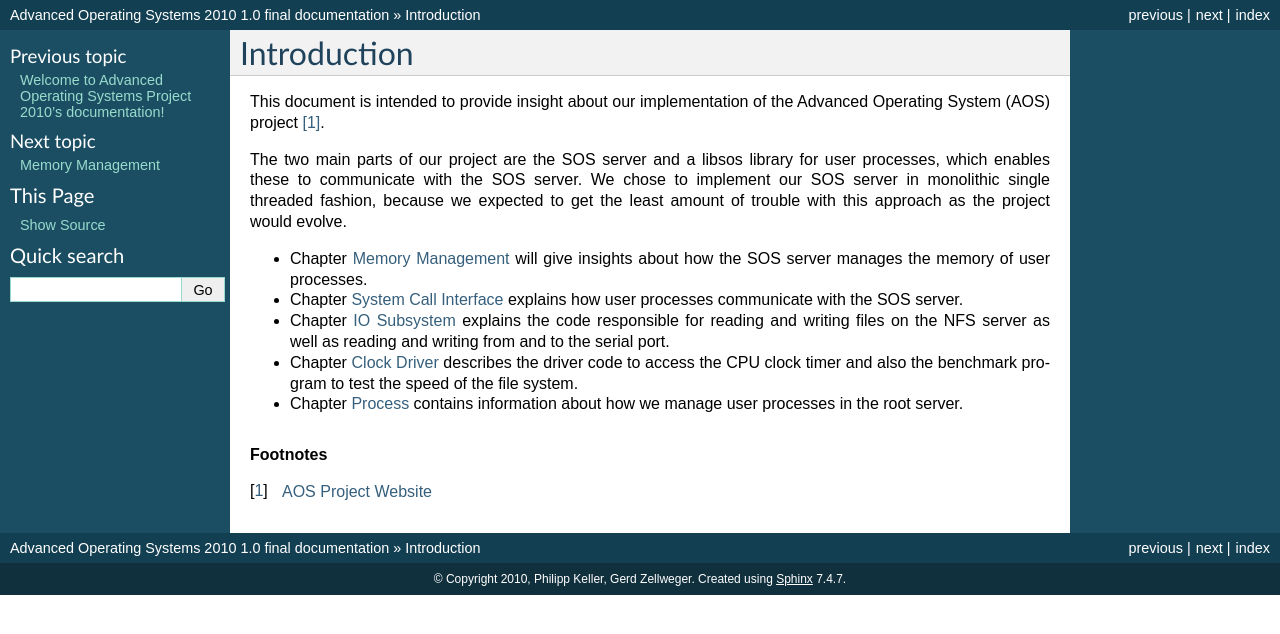
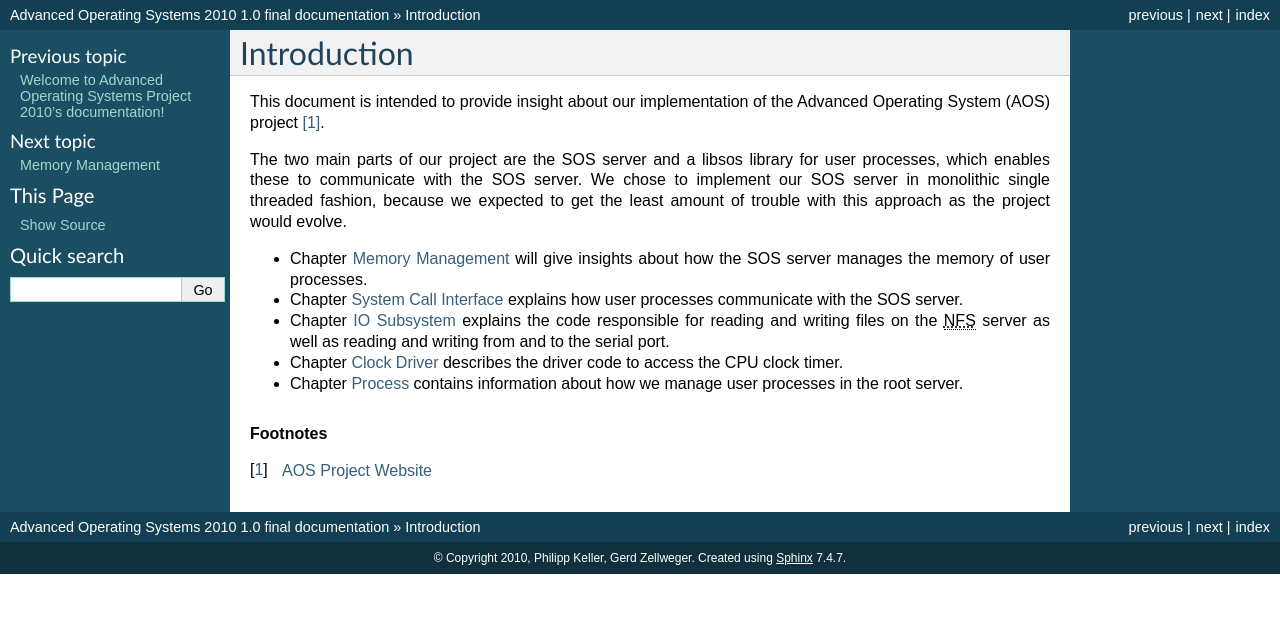
Before and after one commit to gz/aos10, a Sphinx documentation site: the page built from doc/documentation/source/intro.txt, in a window 1280 px wide. Shown: the top 634 px of the page. Built offline with Sphinx 7.4.7, drawn with Linux system fonts in a browser that asks for light colours; formulas are drawn with MathJax 3.

Commit message:
documentation: variables and filenames formatting, abbreviations
git-svn-id: https://svn.vis.ethz.ch/svn/aos10@244 77cbfc24-9232-4b91-9b01-57cbc351378c

```diff
--- a/doc/documentation/source/intro.txt
+++ b/doc/documentation/source/intro.txt
@@ -17,11 +17,10 @@
   processes communicate with the SOS server.
 
 * Chapter :ref:`io-subsystem` explains the code responsible for
-  reading and writing files on the NFS server as well as reading and writing
+  reading and writing files on the :abbr:`NFS (Network File System)` server as well as reading and writing
   from and to the serial port.
 
-* Chapter :ref:`clock-driver` describes the driver code to access the CPU clock timer
-  and also the benchmark program to test the speed of the file system.
+* Chapter :ref:`clock-driver` describes the driver code to access the CPU clock timer.
 
 * Chapter :ref:`process` contains information about how we manage
   user processes in the root server.
--- a/doc/documentation/source/process.txt
+++ b/doc/documentation/source/process.txt
@@ -17,7 +17,7 @@
 Process Creation
 ----------------
 For process creation we tried to "cheat" a little bit to make it a lot simpler: In a normal system the SOS server would probably be responsible for loading
-the file from the NFS file system, parse the elf binary and map the contents to the correct pages. However because in L4 the unit of protection is the address space - and you can control what and when you run something in that address space - we first create a new address space and run an initializer program in it. The initializer appears as a (more privileged) user process in the server and resides within the boot image. This means to read the ELF binary we can reuse our file system calls. To set up the pages containing the data and text section of the binary we are also able to use the ``elf_loadFile()`` function which copies the contents at the correct offsets using ``memcpy()``. This means that all the copying to the uninitialized memory regions is handled through the pager who allocates the frames and sets up the page table correctly. When ``elf_loadFile()`` finishes we just tell the thread to stop and restart it by setting the instruction pointer to our process entry point. The downside of this approach is that pages containing code are not linked to the original binary and get swapped out in the swap file. However this is only a performance issue and does not affect the functioning of the system in general. The described sequence is also shown in the diagram below (see :ref:`process-start-sequence`).
+the file from the :abbr:`NFS (Network File System)` file system, parse the elf binary and map the contents to the correct pages. However because in L4 the unit of protection is the address space - and you can control what and when you run something in that address space - we first create a new address space and run an initializer program in it. The initializer appears as a (more privileged) user process in the server and resides within the boot image. This means to read the ELF binary we can reuse our file system calls. To set up the pages containing the data and text section of the binary we are also able to use the ``elf_loadFile()`` function which copies the contents at the correct offsets using ``memcpy()``. This means that all the copying to the uninitialized memory regions is handled through the pager who allocates the frames and sets up the page table correctly. When ``elf_loadFile()`` finishes we just tell the thread to stop and restart it by setting the instruction pointer to our process entry point. The downside of this approach is that pages containing code are not linked to the original binary and get swapped out in the swap file. However this is only a performance issue and does not affect the functioning of the system in general. The described sequence is also shown in the diagram below (see :ref:`process-start-sequence`).
 
 .. _process-start-sequence:
 
@@ -36,10 +36,10 @@
 
 With our implementation this is the case in the following situations:
 
-#. Creating a file on the NFS file system
+#. Creating a file on the :abbr:`NFS (Network File System)` file system
 #. Reading and Writing to a file
 #. Waiting for a process to finish (`process_wait()`)
 #. Swapping Pages in and out of physical memory
 #. Sleeping
 
-For the third case the fix is pretty easy since the ID on which a thread waits is stored in the process descriptor so removing the process from the process table would already make sure that we don't call back anymore. Sleep timers are easily removed by walking through the priority queue of all currently registered timers. In all the other cases we call back to the process in the callback function invoked by the NFS library. So the solution for all those cases look similar. The NFS library allows you to define a token (a 4 byte word) which is passed back to you as an argument to the callback function. For example in swap in and swap out we pass on the corresponding `page_queue_item` address. Now all we have to do on process deletion is to identify which pages are currently being swapped out/in (this is why we have a queue containing all the swapping page items) and mark them so we can detect that the corresponding process was actually deleted and act appropriately.
+For the third case the fix is pretty easy since the ID on which a thread waits is stored in the process descriptor so removing the process from the process table would already make sure that we don't call back anymore. Sleep timers are easily removed by walking through the priority queue of all currently registered timers. In all the other cases we call back to the process in the callback function invoked by the :abbr:`NFS (Network File System)` library. So the solution for all those cases look similar. The NFS library allows you to define a token (a 4 byte word) which is passed back to you as an argument to the callback function. For example in swap in and swap out we pass on the corresponding `page_queue_item` address. Now all we have to do on process deletion is to identify which pages are currently being swapped out/in (this is why we have a queue containing all the swapping page items) and mark them so we can detect that the corresponding process was actually deleted and act appropriately.
--- a/doc/documentation/source/syscall.txt
+++ b/doc/documentation/source/syscall.txt
@@ -56,7 +56,7 @@
 Server
 ------
 
-In the SOS server, we have created a function table that maps each of these constants to an actual handler function. The switch statement in the system call loop can then do a lookup in this table based on the IPC label it receives.
+In the SOS server, we have created a function table that maps each of these constants to an actual handler function. The switch statement in the system call loop can then do a lookup in this table based on the :abbr:`IPC (interprocess communication)` label it receives.
 
 The handler functions have the following signature::
 
@@ -112,7 +112,7 @@
 Known Limitations
 -----------------
 
-The read and write syscalls are not guaranteed to work properly in case the nbyte parameter is larger than 512 bytes. This is because of limitations in the NFS library which does not split packets.
+The read and write syscalls are not guaranteed to work properly in case the nbyte parameter is larger than 512 bytes. This is because of limitations in the :abbr:`NFS (Network File System)` library which does not split packets.
 
 
 Testing
```
Also changed, not shown: doc/documentation/source/io.txt (+4 -4 lines), doc/documentation/source/mm.txt (+10 -9 lines).
